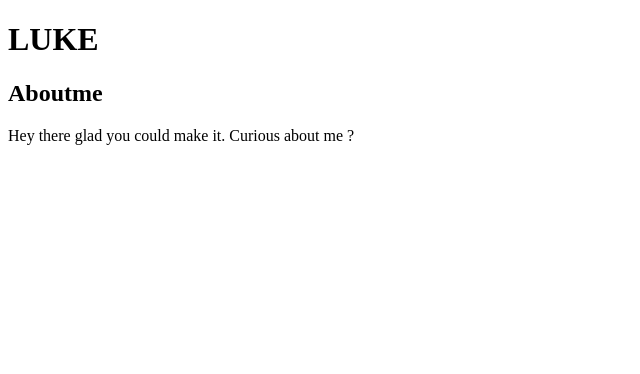
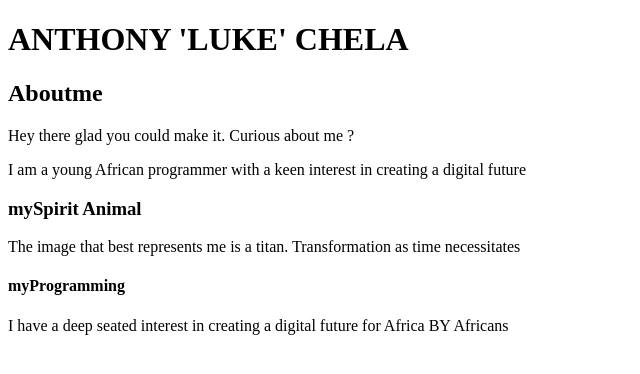
Before and after one commit to Anthony-Chela/IP, a plain HTML site: page luke.html in a window 1280 px wide. Shown: the whole page, without its empty margins (0-640 px from the left). Drawn offline with Linux system fonts and the light colour scheme.

Commit message:
Add the new paragraphs and header h3, h4

```diff
--- a/luke.html
+++ b/luke.html
@@ -4,9 +4,14 @@
     <title>AboutLuke</title>
   </head>
   <body>
-    <h1>LUKE</h1>
+    <h1>ANTHONY 'LUKE' CHELA</h1>
     <h2>Aboutme</h2>
     <p> Hey there glad you could make it. Curious about me ?</p>
+    <p>I am a young African programmer with a keen interest in creating a digital future</p>
+    <h3>mySpirit Animal</h3>
+    <p>The image that best represents me is a titan. Transformation as time necessitates</p>
+    <h4>myProgramming</h4>
+    <p>I have a deep seated interest in creating a digital future for Africa BY Africans</p>
 
   </body>
 </html>
```
